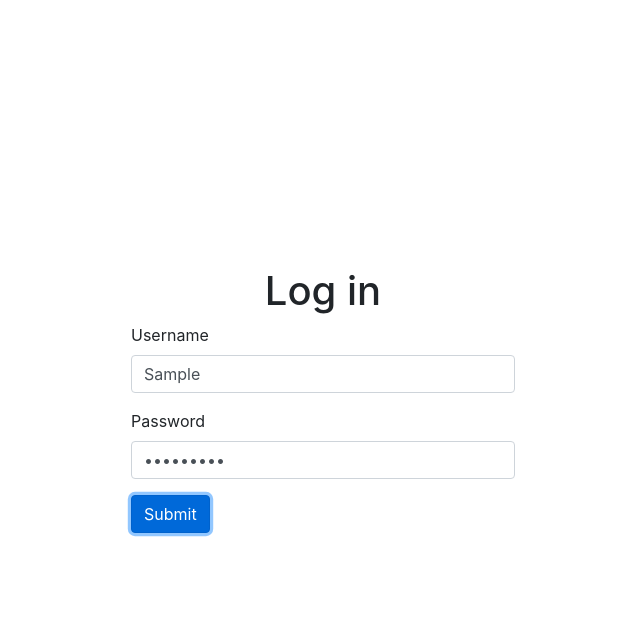
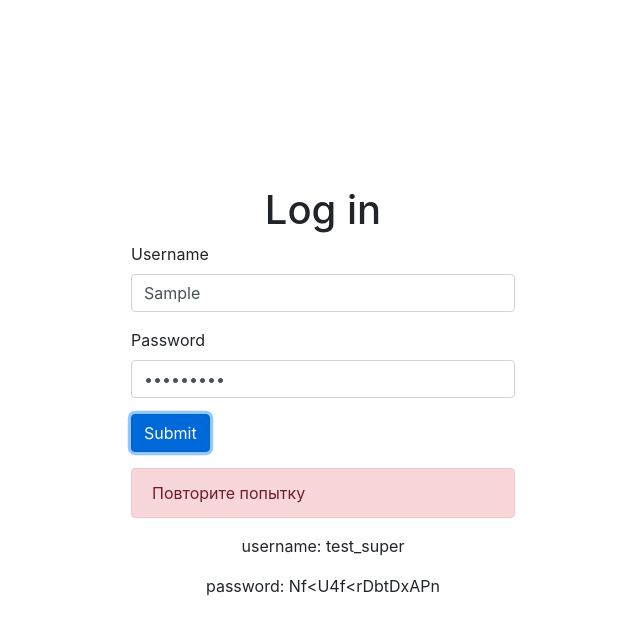
Before and after one commit to iwbas/auth-test-task, a React (Create React App) app: page / in a window 1280 px wide. Both pictures are taken after typing "Sample", "Sample123" into the empty fields and a click on the button "Submit". Shown: the top 634 px of the page, without its empty margins (317-957 px from the left). Built offline with nearby package versions, Linux system fonts and the light colour scheme; no server answers.

Commit message:
login implemented

```diff
--- a/package.json
+++ b/package.json
@@ -2,11 +2,11 @@
   "name": "emphasoft",
   "version": "0.1.0",
   "private": true,
-  "proxy": "http://emphasoft-test-assignment.herokuapp.com",
   "dependencies": {
     "@testing-library/jest-dom": "^5.14.1",
     "@testing-library/react": "^11.2.7",
     "@testing-library/user-event": "^12.8.3",
+    "axios": "^0.21.1",
     "bootstrap": "^4.6.0",
     "prop-types": "^15.7.2",
     "react": "^17.0.2",
--- a/src/App.jsx
+++ b/src/App.jsx
@@ -1,15 +1,18 @@
 import './App.css';
-import { useState } from "react";
+import { BrowserRouter as Router, Route, Switch } from 'react-router-dom';
+
 import Navigation from './components/Navigation';
-import { BrowserRouter as Router, Route, Switch } from 'react-router-dom';
-import Alert from 'react-bootstrap/Alert';
 import Login from './components/Login';
+import Home from "./components/Home";
+import About from "./components/About";
+import UsersList from './components/UsersList';
+import useToken from './hooks/useToken';
 
 function App() {
-  const [token, setToken] = useState();
+  const { token, setToken } = useToken();
 
   if (!token) {
-    return <Login setToken={setToken}/>
+    return <Login setToken={setToken} />;
   }
 
   return (
@@ -21,14 +24,10 @@ function App() {
       <main className="Main">
         <Switch>
           <Route path="/about">
-            <Alert dismissible variant="danger">
-              <Alert.Heading>Oh snap! You got an error!</Alert.Heading>
-              <p>Change this and that and try again.</p>
-            </Alert>
             <About />
           </Route>
           <Route path="/users">
-            <Users />
+            <UsersList />
           </Route>
           <Route path="/">
             <Home />
@@ -39,16 +38,4 @@ function App() {
   );
 }
 
-function Home() {
-  return <h2>Home</h2>;
-}
-
-function About() {
-  return <h2>About</h2>;
-}
-
-function Users() {
-  return <h2>Users</h2>;
-}
-
 export default App;
--- /dev/null
+++ b/src/api.js
@@ -0,0 +1,49 @@
+import axios from 'axios';
+import getToken from './utils/getToken';
+
+const API = axios.create({
+  baseURL: `http://emphasoft-test-assignment.herokuapp.com`,
+});
+
+const requestHandler = (request) => {
+  const token = getToken();
+  if (token)
+    request.headers['Authorization'] = "Token " + token;
+
+  return request;
+};
+
+const responseSuccessHandler = (response) => {
+  return response;
+};
+
+const responseErrorHandler = (error) => {
+  if (error.response.status === 401) {
+    localStorage.removeItem('token');
+    return window.location.href = '/login'
+  }
+
+  if (error.response) {
+    console.error(error.response.data);
+    console.error(error.response.status);
+    console.error(error.response.headers);
+  } else if (error.request) {
+    console.error(error.request);
+  } else {
+    console.error('Error', error.message);
+  }
+  console.error(error.config);
+
+  return Promise.reject(error);
+};
+
+API.interceptors.request.use(
+  (request) => requestHandler(request)
+);
+
+API.interceptors.response.use(
+  (response) => responseSuccessHandler(response),
+  (error) => responseErrorHandler(error)
+);
+
+export default API;
--- a/src/components/Login.css
+++ b/src/components/Login.css
@@ -13,3 +13,7 @@
 @media (max-width: 600px) {
   .Login__Form {width: 90%;}
 }
+
+.Login__Alert {
+  margin-top: 16px;
+}
--- a/src/components/Login.jsx
+++ b/src/components/Login.jsx
@@ -1,34 +1,37 @@
+import './Login.css';
 import { useState } from 'react';
 import Form from 'react-bootstrap/Form';
 import Button from 'react-bootstrap/Button';
+import Alert from 'react-bootstrap/Alert';
 import { PropTypes } from 'prop-types';
-import './Login.css';
+import API from '../api';
 
 async function loginUser(credentials) {
-  return fetch('http://emphasoft-test-assignment.herokuapp.com/api-token-auth/', {
-    method: 'POST',
-    headers: {
-      'Content-Type': 'application/json'
-    },
-    body: JSON.stringify(credentials)
-  })
-    .then(data => data.json())
- }
+  return API.post('/api-token-auth/', JSON.stringify(credentials), {
+    headers: { 'Content-Type': 'application/json' },
+  }).then((res) => res.data);
+}
 
 function Login({ setToken }) {
   const [username, setUsername] = useState();
   const [password, setPassword] = useState();
+  const [showAlert, setShowAlert] = useState(false);
 
-  const handleSubmit = async e => {
+  const handleSubmit = async (e) => {
     e.preventDefault();
-    console.log(username, password)
-    const token = await loginUser({
-      username,
-      password
-    });
-    setToken(token);
-    console.log(token);
-  }
+    console.log(username, password);
+    try {
+      const res = await loginUser({
+        username,
+        password,
+      });
+
+      setToken(res.token);
+      console.log(res.token);
+    } catch (err) {
+      setShowAlert(true);
+    }
+  };
 
   return (
     <div className="Login">
@@ -39,6 +42,7 @@ function Login({ setToken }) {
           <Form.Control
             type="text"
             placeholder="Enter username"
+            required
             onChange={(e) => setUsername(e.target.value)}
           />
           <Form.Text className="text-muted"></Form.Text>
@@ -49,13 +53,19 @@ function Login({ setToken }) {
           <Form.Control
             type="password"
             placeholder="Password"
+            required
             onChange={(e) => setPassword(e.target.value)}
           />
         </Form.Group>
         <Button variant="primary" type="submit">
           Submit
         </Button>
+        <Alert className="Login__Alert" variant="danger" show={showAlert}>
+          Повторите попытку
+        </Alert>
       </Form>
+      <p>username: test_super</p>
+      <p>password: {'Nf<U4f<rDbtDxAPn'}</p>
     </div>
   );
 }
--- /dev/null
+++ b/src/hooks/useToken.js
@@ -0,0 +1,17 @@
+import { useState } from 'react';
+import getToken from "../utils/getToken";
+
+export default function useToken() {
+  const [token, setToken] = useState(getToken());
+
+  const saveToken = userToken => {
+    console.log("save", userToken)
+    localStorage.setItem('token', JSON.stringify(userToken));
+    setToken(userToken);
+  };
+
+  return {
+    setToken: saveToken,
+    token
+  }
+}
--- a/src/index.js
+++ b/src/index.js
@@ -4,7 +4,6 @@ import ReactDOM from 'react-dom';
 import './index.css';
 import App from './App';
 import reportWebVitals from './reportWebVitals';
-import { BrowserRouter } from 'react-router-dom';
 
 ReactDOM.render(
   <React.StrictMode>
--- /dev/null
+++ b/src/utils/getToken.js
@@ -0,0 +1,10 @@
+export default function getToken() {
+  const tokenString = localStorage.getItem('token');
+
+  try {
+    const userToken = JSON.parse(tokenString);
+    return userToken;
+  } catch (err) {
+    localStorage.removeItem('token');
+  }
+}
```
Also changed, not shown: 1 other file (tests, documents, lock files or other folders).
